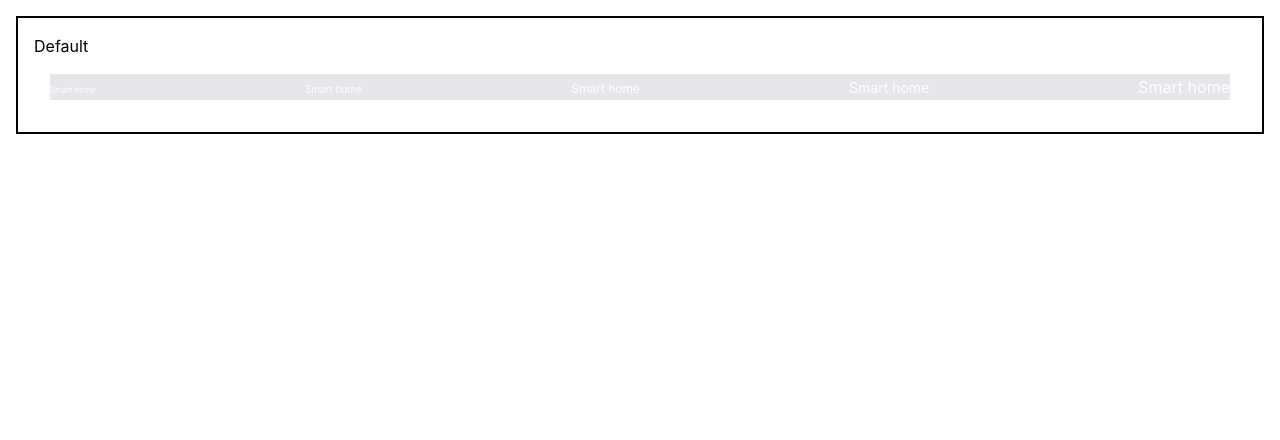
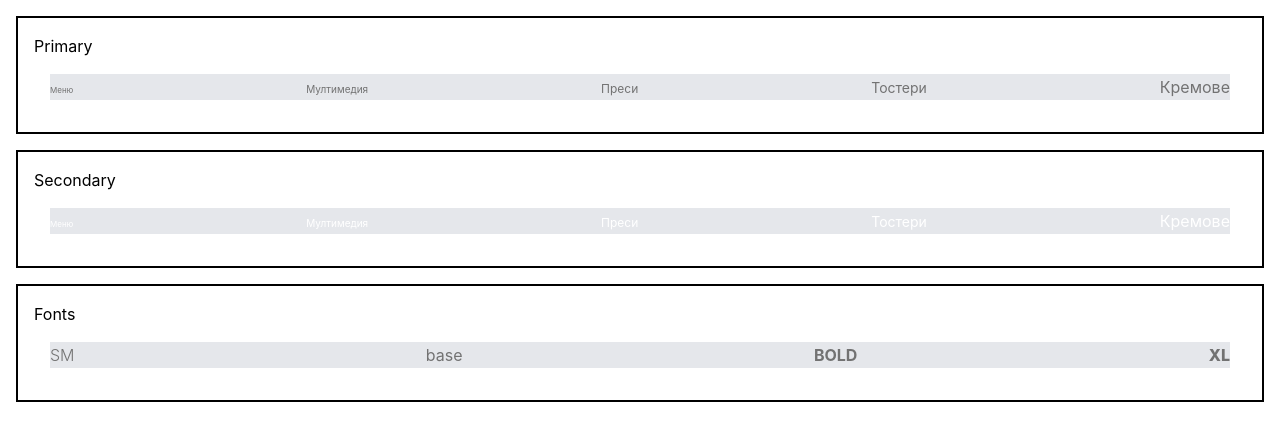
Before and after one commit to krasenDimitrov90/e-commerce, a React (Create React App) app: page / in a window 1280 px wide. Shown: the top 440 px of the page. Built offline with nearby package versions, Linux system fonts and the light colour scheme.

Commit message:
making the fonts for the link

```diff
--- a/src/components-renderer/ButtonTypes/ButtonTypes.js
+++ b/src/components-renderer/ButtonTypes/ButtonTypes.js
@@ -46,7 +46,7 @@ export const ButtonTypes = ({ onClick, isLoading }) => {
             <div className={outContainerClass}>
                 <h1>Default</h1>
                 <div className={innerContainerClass}>
-                    <Button variant='primary' >primary</Button>
+                    <Button upperCase='uppercase' variant='primary' >primary</Button>
                     <Button variant='secondary' >secondary</Button>
                     <Button variant='info' >info</Button>
                     <Button variant='dark'>dark</Button>
--- a/src/components-renderer/LinkTypes/LinkTypes.js
+++ b/src/components-renderer/LinkTypes/LinkTypes.js
@@ -6,17 +6,44 @@ export const LinkTypes = () => {
     const innerContainerClass = 'flex justify-between items-baseline m-4 bg-gray-200';
 
     return (
-        <div>
-            <div className={outContainerClass}>
-                <h1>Default</h1>
-                <div className={innerContainerClass}>
-                  <LinkButton size='xs' path='/buttons'>Smart home</LinkButton>
-                  <LinkButton size='sm' path='/buttons'>Smart home</LinkButton>
-                  <LinkButton size='base' path='/buttons'>Smart home</LinkButton>
-                  <LinkButton size='lg' path='/buttons'>Smart home</LinkButton>
-                  <LinkButton size='xl' path='/buttons'>Smart home</LinkButton>
+        <>
+            <div>
+                <div className={outContainerClass}>
+                    <h1>Primary</h1>
+                    <div className={innerContainerClass}>
+                        <LinkButton size='xs' path='/buttons'>Меню</LinkButton>
+                        <LinkButton size='sm' path='/buttons'>Мултимедия</LinkButton>
+                        <LinkButton size='base' path='/buttons'>Преси</LinkButton>
+                        <LinkButton size='lg' path='/buttons'>Тостери</LinkButton>
+                        <LinkButton size='xl' path='/buttons'>Кремове</LinkButton>
+                    </div>
                 </div>
             </div>
-        </div>
+
+            <div>
+                <div className={outContainerClass}>
+                    <h1>Secondary</h1>
+                    <div className={innerContainerClass}>
+                        <LinkButton variant='secondary' size='xs' path='/buttons'>Меню</LinkButton>
+                        <LinkButton variant='secondary' size='sm' path='/buttons'>Мултимедия</LinkButton>
+                        <LinkButton variant='secondary' size='base' path='/buttons'>Преси</LinkButton>
+                        <LinkButton variant='secondary' size='lg' path='/buttons'>Тостери</LinkButton>
+                        <LinkButton variant='secondary' size='xl' path='/buttons'>Кремове</LinkButton>
+                    </div>
+                </div>
+            </div>
+
+            <div>
+                <div className={outContainerClass}>
+                    <h1>Fonts</h1>
+                    <div className={innerContainerClass}>
+                        <LinkButton font='sm' size='xl' path='/buttons'>SM</LinkButton>
+                        <LinkButton font='base' size='xl' path='/buttons'>base</LinkButton>
+                        <LinkButton font='bold' size='xl' path='/buttons'>BOLD</LinkButton>
+                        <LinkButton font='xl' size='xl' path='/buttons'>XL</LinkButton>
+                    </div>
+                </div>
+            </div>
+        </>
     );
 }
--- a/src/modules/LinkButton/LinkButton.js
+++ b/src/modules/LinkButton/LinkButton.js
@@ -2,11 +2,12 @@ import { NavLink } from 'react-router-dom';
 
 import './LinkButton.styles.css';
 
-export const LinkButton = ({ path, variant, size, children }) => {
+export const LinkButton = ({ path, variant, size, upperCase, font, children }) => {
 
     console.log(variant)
-    const classes = 'link-btn-container'
+    const classes = 'link-btn-container ' + upperCase
         + ' ' + LinkButton.variants.variant[variant]
+        + ' ' + LinkButton.variants.fonts[font]
         + ' ' + LinkButton.variants.size[size];
 
     return (
@@ -23,6 +24,8 @@ LinkButton.defaultProps = {
     variant: 'primary',
     path: '#',
     size: 'base',
+    upperCase: '',
+    font: 'base',
 }
 
 LinkButton.variants = {
@@ -37,4 +40,10 @@ LinkButton.variants = {
         lg: 'link-lg',
         xl: 'link-xl',
     },
+    fonts: {
+        sm: 'link-font-wieght-sm',
+        base: 'link-font-wieght-base',
+        bold: 'link-font-wieght-bold',
+        xl: 'link-font-wieght-xl',
+    },
 };
--- a/src/modules/LinkButton/LinkButton.styles.css
+++ b/src/modules/LinkButton/LinkButton.styles.css
@@ -6,7 +6,7 @@
     @apply text-gray-600  hover:text-green-300
 }
 
-.link-primary {
+.link-secondary {
     @apply text-white hover:text-green-300
 }
 
@@ -27,3 +27,20 @@
 .link-xl {
     @apply text-xl
 }
+
+/* <<<<< LINK FONTS >>>>> */
+
+.link-font-wieght-sm {
+    @apply font-light
+}
+
+.link-font-wieght-base {
+    @apply font-normal
+}
+.link-font-wieght-bold {
+    @apply font-bold
+}
+
+.link-font-wieght-xl {
+    @apply font-extrabold
+}
```
